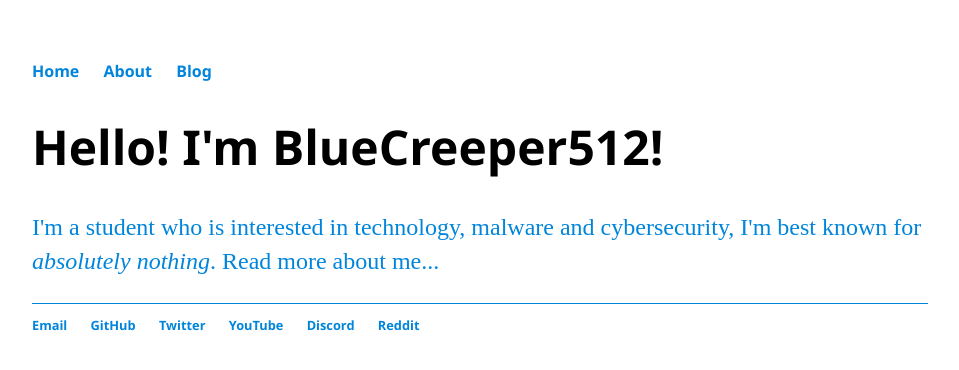
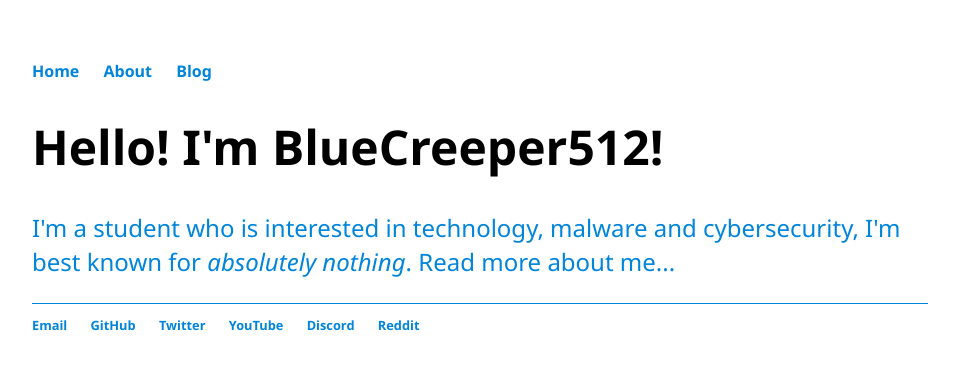
Before and after one commit to BlueCreeper512/website, a Jekyll site: the page built from index.html, in a window 1280 px wide. Shown: the top 370 px of the page, without its empty margins (160-1119 px from the left). Built offline with Jekyll 4.4.1, drawn with Linux system fonts in a browser that asks for light colours.

Commit message:
Update main.css

```diff
--- a/css/main.css
+++ b/css/main.css
@@ -9,6 +9,7 @@
     font-weight: bold;
 }
 nav ul li, footer ul li {
+    font-family:'Segoe UI';
     display: inline;
     margin-right: 20px;
 }
@@ -24,11 +25,13 @@
     font-family:'Segoe UI';
 }
 p {
+    font-family:'Segoe UI';
     font-size: 1.5em;
     line-height: 1.4em;
     color: #0185DB;
 }
 footer {
+    font-family:'Segoe UI';
     border-top: 1px solid #0185DB;
     font-size: .8em;
 }
@@ -40,5 +43,6 @@
 }
 
 ul.posts li {
+    font-family:'Segoe UI';
     list-style: none;
 }
```
